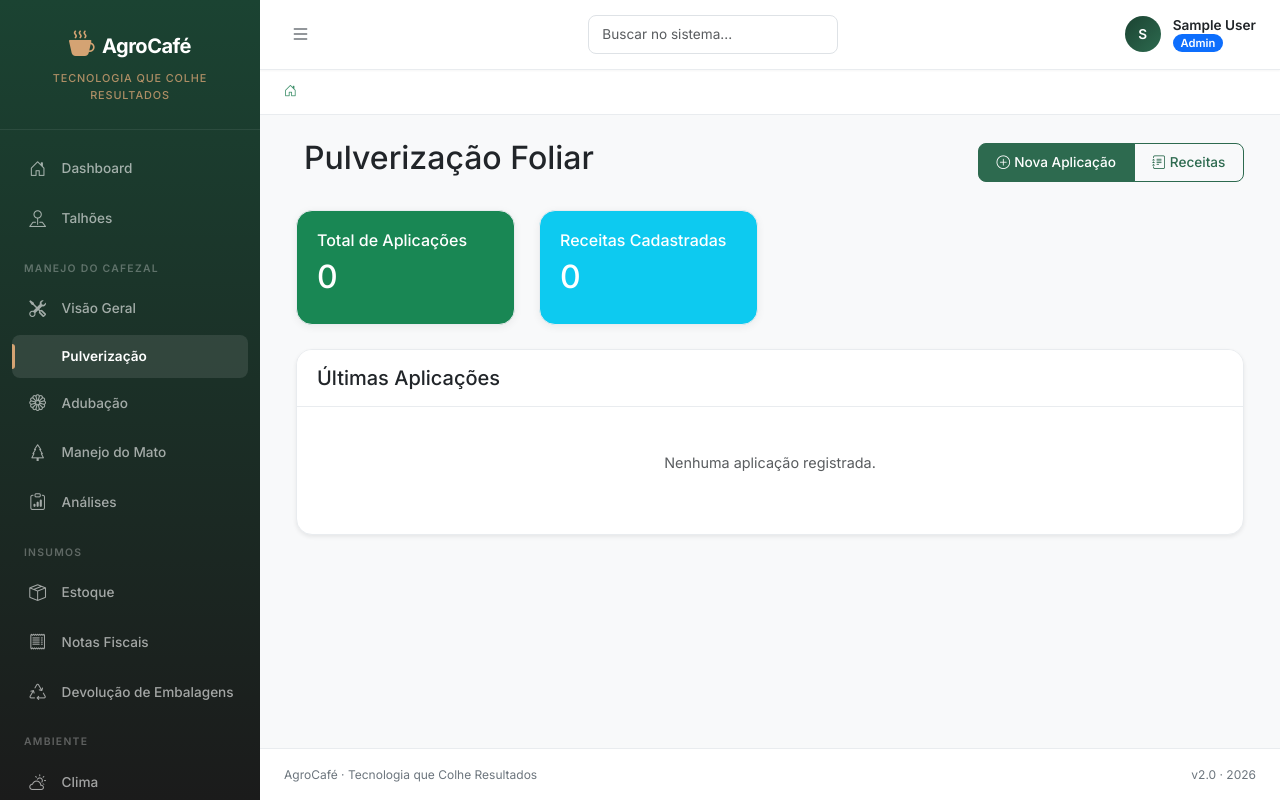
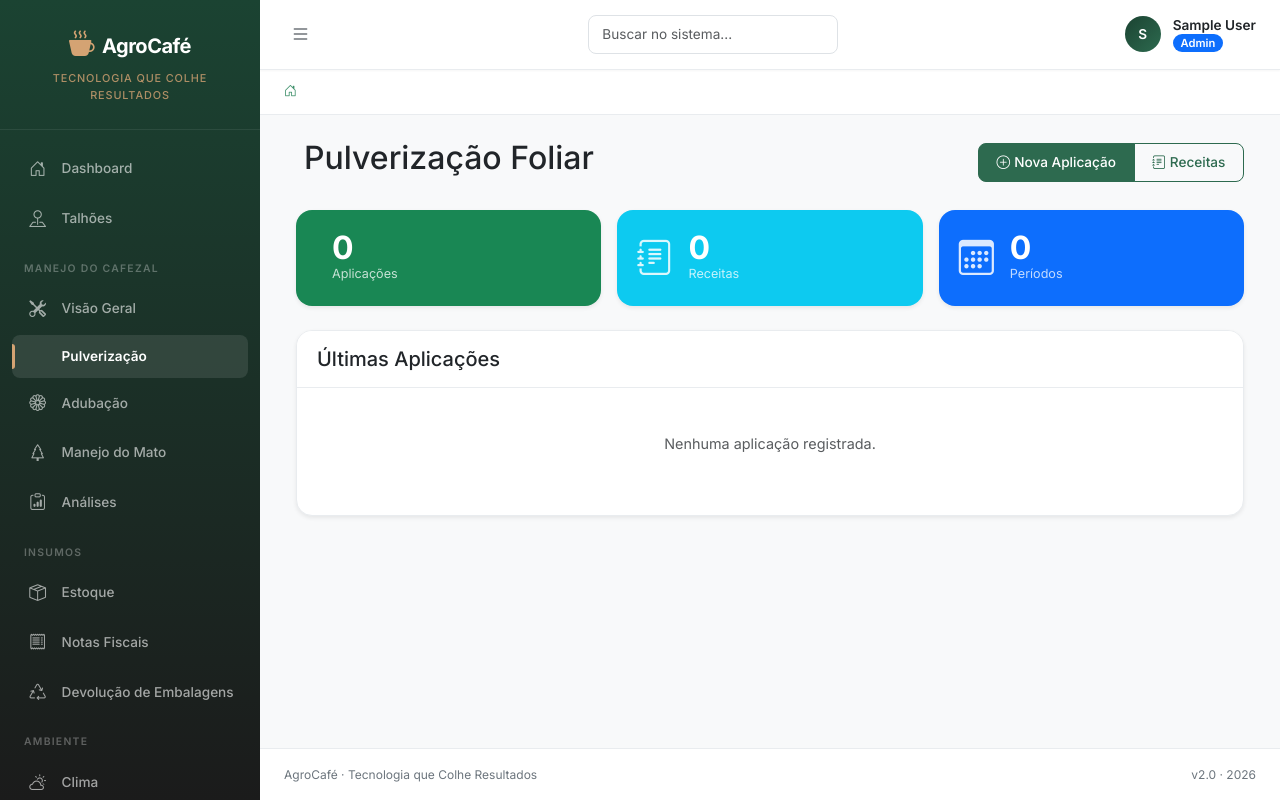
Before and after one commit to PaulinhoProjects/FazendaCafe, a Flask app: page /pulverizacao/ in a window 1280 px wide. Run offline with Flask 3, Linux system fonts and the light colour scheme; the visitor is signed in with stand-in values (Sample User, id 1); data that the repository does not hold is empty; some libraries are stand-ins or nearby versions.

Commit message:
feat(pulverizacao): icones nos cards do painel e cabecalhos da lista de aplicacoes

```diff
--- a/app/templates/pulverizacao/dashboard.html
+++ b/app/templates/pulverizacao/dashboard.html
@@ -16,20 +16,37 @@
         </div>
     </div>
 
-    <div class="row mb-4">
-        <div class="col-md-3">
-            <div class="card text-white bg-success">
-                <div class="card-body">
-                    <h6 class="card-title">Total de Aplicações</h6>
-                    <h2>{{ total_aplicacoes }}</h2>
+    <div class="row g-3 mb-4">
+        <div class="col-6 col-md-4">
+            <div class="card text-white bg-success shadow-sm border-0 h-100">
+                <div class="card-body d-flex align-items-center gap-3">
+                    <i class="bi bi-spray" style="font-size:2.2rem;opacity:.85"></i>
+                    <div>
+                        <div class="fs-2 fw-bold lh-1">{{ total_aplicacoes }}</div>
+                        <div class="small opacity-75">Aplicações</div>
+                    </div>
                 </div>
             </div>
         </div>
-        <div class="col-md-3">
-            <div class="card text-white bg-info">
-                <div class="card-body">
-                    <h6 class="card-title">Receitas Cadastradas</h6>
-                    <h2>{{ total_receitas }}</h2>
+        <div class="col-6 col-md-4">
+            <div class="card text-white bg-info shadow-sm border-0 h-100">
+                <div class="card-body d-flex align-items-center gap-3">
+                    <i class="bi bi-journal-text" style="font-size:2.2rem;opacity:.85"></i>
+                    <div>
+                        <div class="fs-2 fw-bold lh-1">{{ total_receitas }}</div>
+                        <div class="small opacity-75">Receitas</div>
+                    </div>
+                </div>
+            </div>
+        </div>
+        <div class="col-6 col-md-4">
+            <div class="card text-white bg-primary shadow-sm border-0 h-100">
+                <div class="card-body d-flex align-items-center gap-3">
+                    <i class="bi bi-calendar3" style="font-size:2.2rem;opacity:.85"></i>
+                    <div>
+                        <div class="fs-2 fw-bold lh-1">{{ periodos|length if periodos else 0 }}</div>
+                        <div class="small opacity-75">Períodos</div>
+                    </div>
                 </div>
             </div>
         </div>
```
Also changed, not shown: app/templates/pulverizacao/aplicacoes/lista.html (+8 -8 lines).
